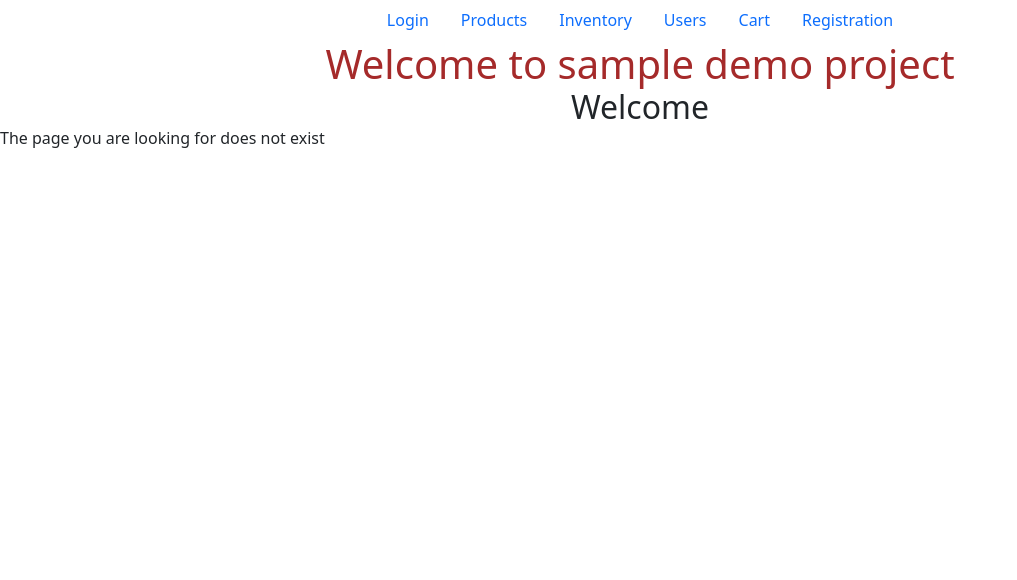
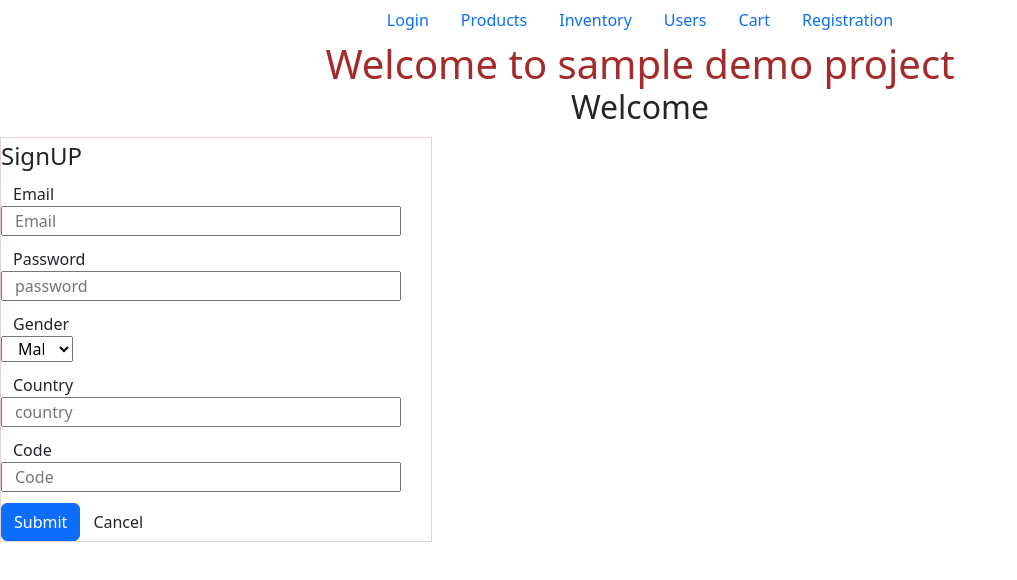
Before and after one commit to this-is-geek-sassy/demo-project100, an Angular app: page /reg in a window 1280 px wide. Shown: the top 580 px of the page, without its empty margins (0-1017 px from the left). Built offline with nearby package versions, Linux system fonts and the light colour scheme.

Commit message:
created dedicted registration form view

```diff
--- a/src/app/app-routing.module.ts
+++ b/src/app/app-routing.module.ts
@@ -4,6 +4,7 @@ import { InventoryComponent } from './inventory/inventory.component';
 import { LoginComponent } from './login/login.component';
 import { PagenotfoundComponent } from './pagenotfound/pagenotfound.component';
 import { ProductlistComponent } from './productlist/productlist.component';
+import { RegistrationComponent } from './registration/registration.component';
 import { UserdetailsComponent } from './userdetails/userdetails.component';
 import { UserlistComponent } from './userlist/userlist.component';
 
@@ -38,6 +39,10 @@ const routes: Routes = [
       }
     ]
   },
+  {
+    path: 'reg',
+    component: RegistrationComponent
+  },
   {   // needs to be placed at the end
     path: '**',
     component: PagenotfoundComponent
--- a/src/app/registration/registration.component.css
+++ b/src/app/registration/registration.component.css
@@ -0,0 +1,11 @@
+div {
+    margin: 11px auto;
+}
+input {
+    width: 25rem;
+}
+
+form {
+    border: 0.1px solid rgba(134, 64, 56, 0.226);
+    width: 27rem;
+}
--- a/src/app/registration/registration.component.html
+++ b/src/app/registration/registration.component.html
@@ -1 +1,53 @@
-<p>registration works!</p>
+<div>
+    <div>
+        <form action="">
+            <fieldset>
+                <legend>SignUP</legend>
+
+                <!-- Email block -->
+                <div class="form-group row">
+                    <label for="inputEmail">Email</label>
+                    <input class="col-sm-2 form-control-plantext" aria-describedby="emailHelp" ngModel #email="ngModel" type="email" name="email" id="inputEmail" placeholder="Email" required>
+                </div>
+                <div *ngIf="email.invalid&&email.touched">Email is invalid</div>
+
+                <!-- Password block -->
+                <div>
+                    <div class="form-group row">
+                        <label for="inputPassword">Password</label>
+                        <input class="col-sm-2 form-control-plantext" type="password" name="password" id="inputPassword" placeholder="password" required minlength="6" ngModel #pwd="ngModel">
+                    </div>
+                    <div *ngIf="pwd.invalid&&pwd.touched">Password is invalid</div>
+                </div>
+                <!-- Gender block -->
+                <div class="form-group row">
+                    <label for="selectGender">Gender</label>
+                    <select class="col-sm-2 form-control-plantext" name="gender" id="selectGender" aria-placeholder="male">
+                        <option value="male">Male</option>
+                        <option value="female">Female</option>
+                        <option value="others">Others</option>
+                    </select>
+                </div>
+
+                <!-- Country block -->
+                <div class="form-group row">
+                    <label for="inputCountry">Country</label>
+                    <input class="col-sm-2 form-control-plantext" type="text" name="country" id="inputCountry" placeholder="country">
+                </div>
+
+                <!-- code block -->
+                <div class="form-group row">
+                    <label for="inputCode">Code</label>
+                    <input class="col-sm-2 form-control-plantext" type="text" name="code" id="inputCode" placeholder="Code">
+                </div>
+                <div style="display: inline;">
+                    <button type="submit" class="btn btn-primary">Submit</button>
+                </div>
+                <div style="display: inline;">
+                    <button class="btn">Cancel</button>
+                </div>
+
+            </fieldset>
+        </form>
+    </div>
+</div>
```
